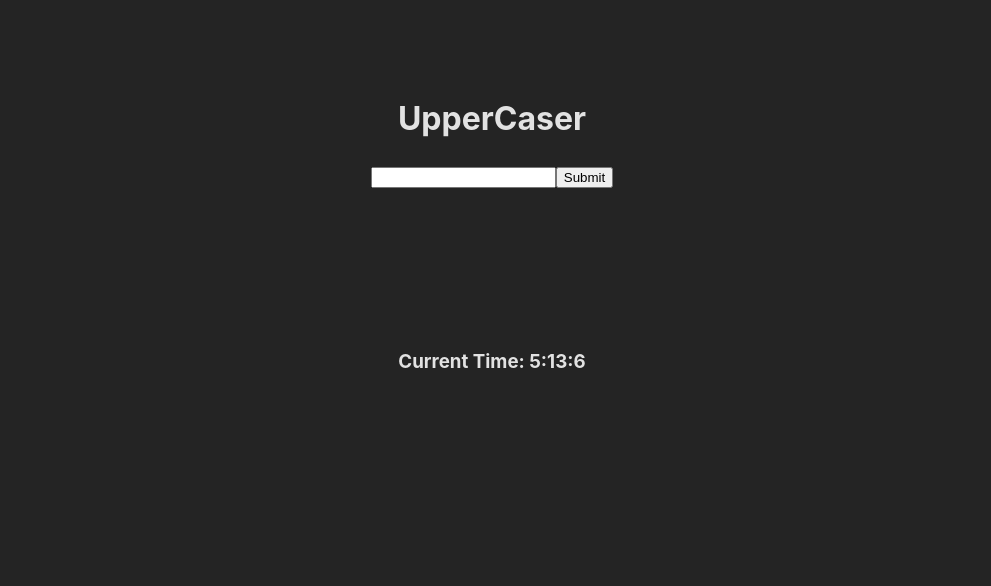
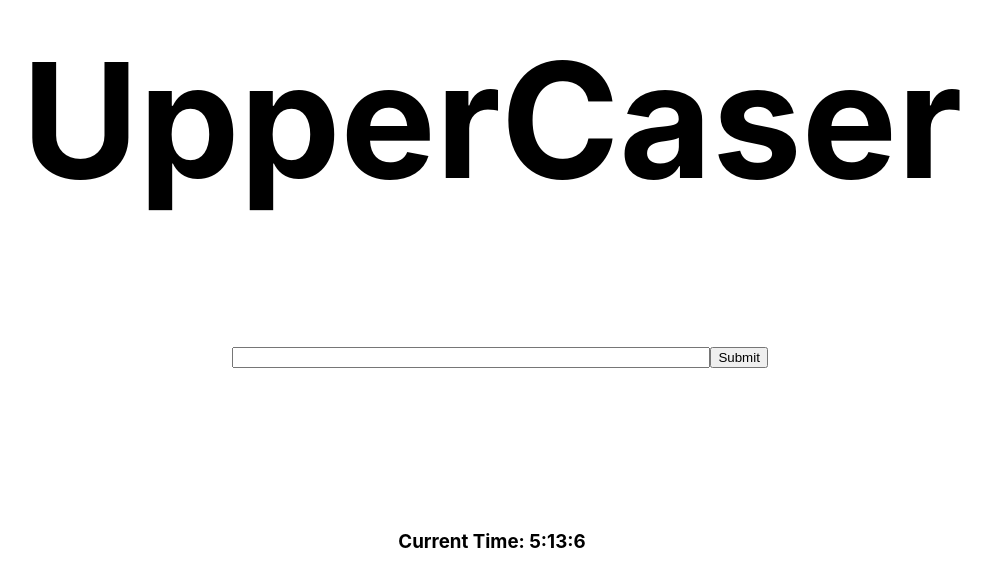
Before and after one commit to cdanielsen/uppercaser, a React (Vite) app in the folder src/client/: page / in a window 1280 px wide. Shown: the part 166-752 px from the top of the page, without its empty margins (148-1139 px from the left). Built offline with nearby package versions, Linux system fonts and the light colour scheme; no server answers.

Commit message:
style: tweak some things

```diff
--- a/src/client/src/App.css
+++ b/src/client/src/App.css
@@ -5,6 +5,10 @@
   text-align: center;
 }
 
-.Content__TimeDisplay {
+.AppHeader {
+  font-size: 5rem;
+}
+
+.AppContent__TimeDisplay {
   margin-top: 10rem;
 }
--- a/src/client/src/App.tsx
+++ b/src/client/src/App.tsx
@@ -49,20 +49,20 @@ function App() {
   };
 
   return (
-    <>
-      <header>
+    <div className="AppContainer">
+      <header className="AppHeader">
         <h1>UpperCaser</h1>
       </header>
-      <main className="Content">
+      <main className="AppContent">
         <MessageForm onSubmitError={handleError} onResponse={handleSubmit} />
         <h3 aria-label="Submission result">
           {hasError ? "An error occurred. Please try again" : responseText}
         </h3>
-        <h3 className="Content__TimeDisplay">
+        <h3 className="AppContent__TimeDisplay">
           Current Time: {generateHumanTime(lastServerSentTime)}
         </h3>
       </main>
-    </>
+    </div>
   );
 }
 
--- /dev/null
+++ b/src/client/src/components/MessageForm.css
@@ -0,0 +1,9 @@
+.UppercaseForm {
+  display: flex;
+  justify-content: center;
+}
+
+.UppercaseForm__TextInput {
+  width: 50%;
+  margin-left: 1rem;
+}
--- a/src/client/src/components/MessageForm.tsx
+++ b/src/client/src/components/MessageForm.tsx
@@ -4,6 +4,8 @@ import {
   ALPHA_ONLY,
   ALPHA_ONLY_ERROR_MESSAGE,
 } from "../../../shared/constants";
+
+import "./MessageForm.css";
 
 interface MessageFormProps {
   onSubmitError: (error: unknown) => void;
@@ -50,11 +52,12 @@ const MessageForm = ({
 
   return (
     <form
-      id="Content__UppercaseForm"
+      className="UppercaseForm"
       name="Uppercasing test submission form"
       onSubmit={(e) => e.preventDefault()}
     >
       <input
+        className="UppercaseForm__TextInput"
         type="text"
         required
         minLength={1}
--- a/src/client/src/index.css
+++ b/src/client/src/index.css
@@ -3,15 +3,7 @@
   line-height: 1.5;
   font-weight: 400;
 
-  color-scheme: light dark;
-  color: rgba(255, 255, 255, 0.87);
-  background-color: #242424;
-
-  font-synthesis: none;
-  text-rendering: optimizeLegibility;
-  -webkit-font-smoothing: antialiased;
-  -moz-osx-font-smoothing: grayscale;
-  -webkit-text-size-adjust: 100%;
+  color-scheme: light;
 }
 
 body {
```
